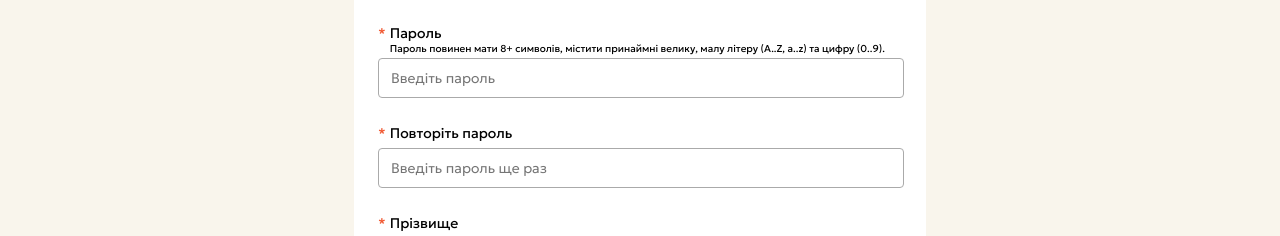
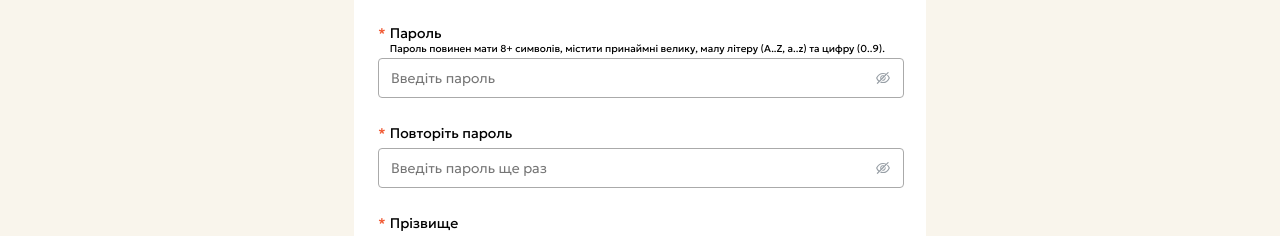
Before and after one commit to Project-Stage-Academy/UA-4148-bravo, a React (Create React App) app in the folder frontend/: page /auth/register in a window 1280 px wide. Shown: the part 394-630 px from the top of the page. Built offline with nearby package versions, Linux system fonts and the light colour scheme.

Commit message:
Refactor hiddenInput component to improve password toggle functionality and integrate it into the registration flow

```diff
--- a/frontend/src/components/HiddenInput/hiddenInput.jsx
+++ b/frontend/src/components/HiddenInput/hiddenInput.jsx
@@ -1,5 +1,5 @@
 import './hiddenInput.css';
-import {useEffect, useRef, useState} from 'react';
+import {useRef, useState} from 'react';
 import PropTypes from 'prop-types';
 
 /**
@@ -29,17 +29,26 @@ function HiddenInput({
     const fieldRef = useRef(null);
     const [show, setShow] = useState(false);
 
-    useEffect(() => {
-        fieldRef.current?.focus();
-    }, [show]);
+    const togglePassword = () => {
+        const input = fieldRef.current;
 
-    const togglePassword = () => {
-        setShow(prev => !prev);
+        if (input) {
+            const start = input.selectionStart;
+            const end = input.selectionEnd;
+
+            setShow(prev => !prev);
+
+            setTimeout(() => {
+                input.focus();
+                input.setSelectionRange(start, end);
+            }, 0);
+        }
     };
 
     return (
         <div className={'hidden-field'}>
             <input
+                ref={fieldRef}
                 type={show ? "text" : "password"}
                 name={name}
                 autoComplete={autoComplete}
@@ -50,9 +59,12 @@ function HiddenInput({
                 onChange={onChange}
                 className={`input input-text input__width hidden-input ${className}`}
             />
-            <div className={'toggle-hidden'}
-                 onClick={togglePassword}
-                 onKeyDown={togglePassword}>
+            <div
+                className="toggle-hidden"
+                onClick={togglePassword}
+                onMouseDown={(e) => e.preventDefault()}
+                onKeyDown={togglePassword}
+            >
                 {show ?
                     <>
                         <svg width="14" height="14" viewBox="0 0 12 10" fill="none" xmlns="http://www.w3.org/2000/svg">
--- a/frontend/src/pages/Registration/registration.jsx
+++ b/frontend/src/pages/Registration/registration.jsx
@@ -7,6 +7,7 @@ import { registerUser } from '../../api';
 import Panel, { PanelBody, PanelBodyTitle, PanelNavigation, PanelTitle } from '../../components/Panel/panel';
 import TextInput from '../../components/TextInput/textInput';
 import Checkbox from '../../components/Checkbox/checkbox';
+import HiddenInput from '../../components/HiddenInput/hiddenInput';
 
 /**
  * Registration component handles user registration.
@@ -123,7 +124,7 @@ function Registration() {
                         <PanelBodyTitle title={'Пароль'} className={'content--text-container__margin'}>
                             Пароль повинен мати 8+ символів, містити принаймні велику, малу літеру (A..Z, a..z) та цифру (0..9).
                         </PanelBodyTitle>
-                        <TextInput
+                        <HiddenInput
                             name="password"
                             autoComplete="off"
                             autoCorrect="off"
@@ -137,7 +138,7 @@ function Registration() {
                     </div>
                     <div>
                         <PanelBodyTitle title={'Повторіть пароль'} className={'content--text-container__margin'} />
-                        <TextInput
+                        <HiddenInput
                             name="confirmPassword"
                             autoComplete="off"
                             autoCorrect="off"
```
